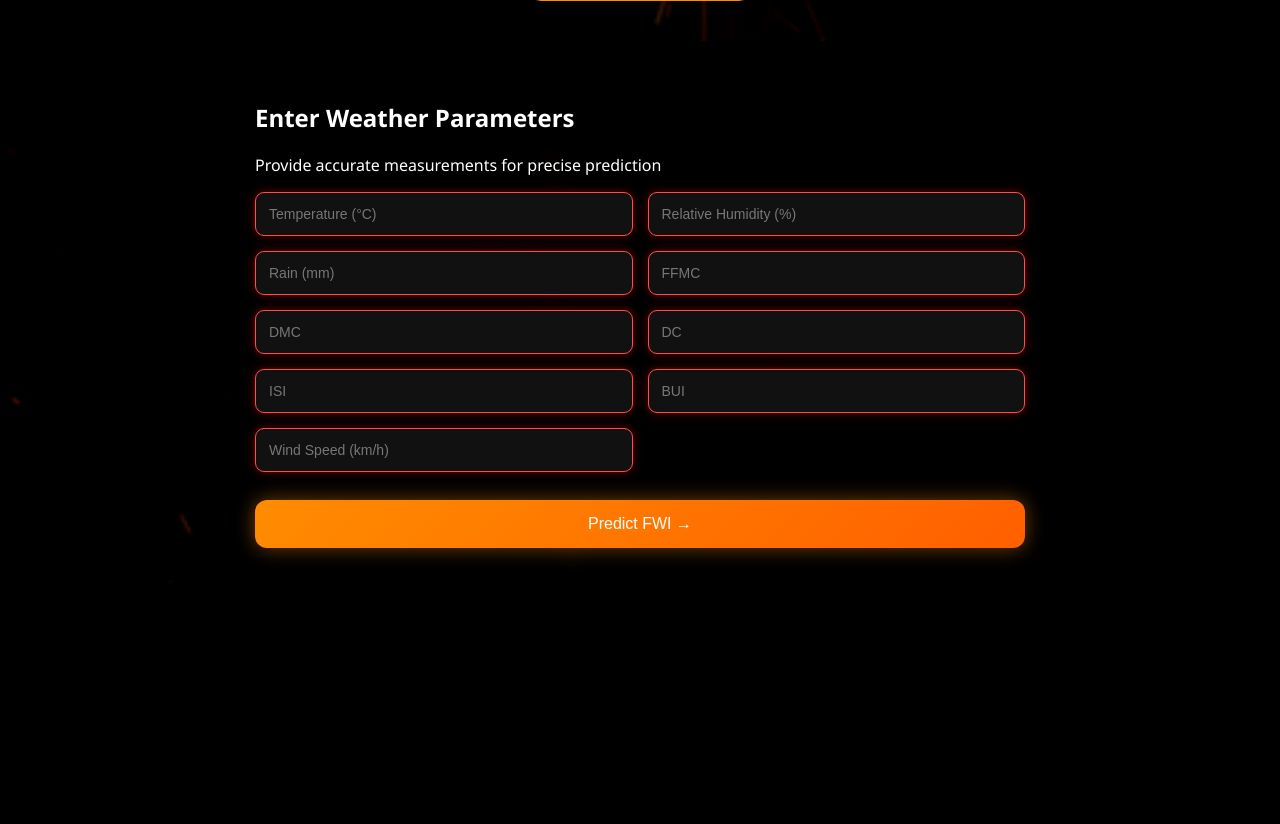
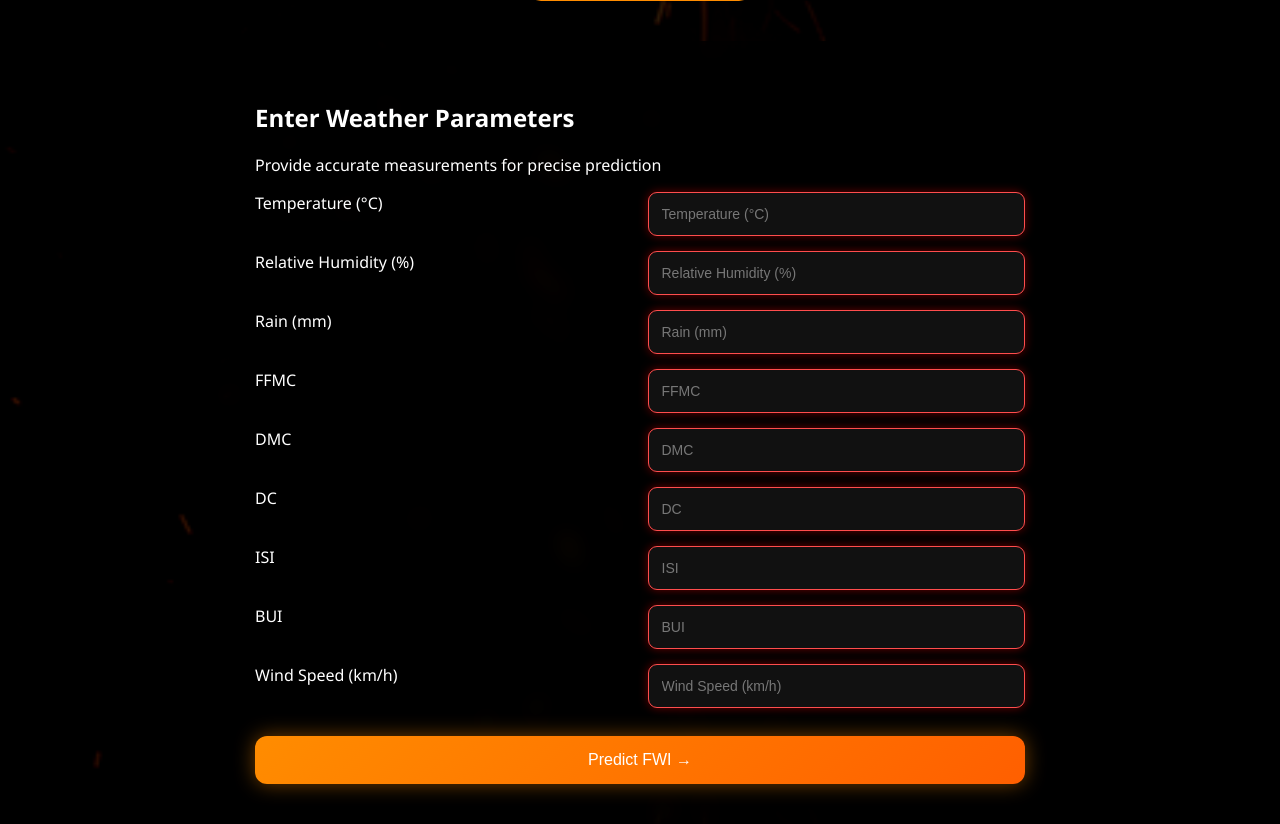
Before and after one commit to Aspire-Infolabs/FWI_Prediction_Batch8, a Flask app: page / in a window 1280 px wide. Shown: the part 741-1565 px from the top of the page. Before the commit the page ends 1323 px from the top, so only its background shows below. Run offline with Flask 3, Linux system fonts and the light colour scheme; parts of the project's set-up code (start-up, migrations or seed data) failed here and were passed over.

Commit message:
Templates

```diff
--- a/templates/index.html
+++ b/templates/index.html
@@ -29,14 +29,23 @@
 
     <form action="/predict" method="POST">
         <div class="grid">
+        <label name="Temperature">Temperature (°C)</label>
         <input type="number" step="any" name="Temperature" placeholder="Temperature (°C)" required>
+        <label name="RH">Relative Humidity (%)</label>
         <input type="number" step="any" name="RH" placeholder="Relative Humidity (%)" required>
+        <label name="Rain">Rain (mm)</label>
         <input type="number" step="any" name="Rain" placeholder="Rain (mm)" required>
+        <label name="FFMC">FFMC</label>
         <input type="number" step="any" name="FFMC" placeholder="FFMC" required>
+        <label name="DMC">DMC</label>
         <input type="number" step="any" name="DMC" placeholder="DMC" required>
+        <label name="DC">DC</label>
         <input type="number" step="any" name="DC" placeholder="DC" required>
+        <label name="ISI">ISI</label>
         <input type="number" step="any" name="ISI" placeholder="ISI" required>
+        <label name="BUI">BUI</label>
         <input type="number" step="any" name="BUI" placeholder="BUI" required>
+        <label name="Ws">Wind Speed (km/h)</label>
         <input type="number" step="any" name="Ws" placeholder="Wind Speed (km/h)" required>
 </div>
 
```
